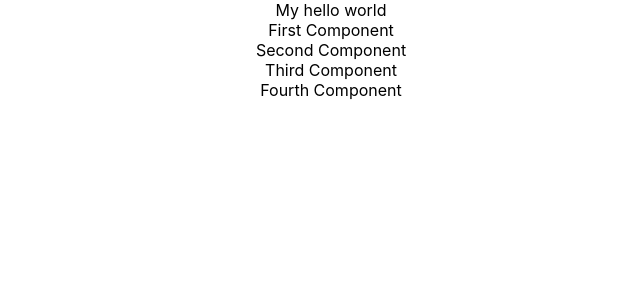
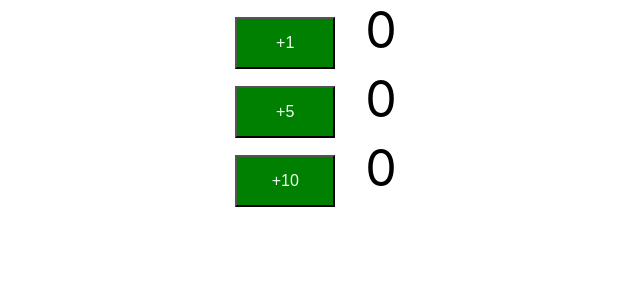
Before and after one commit to dheerwani/To-do_WebApp, a React (Create React App) app: page / in a window 1280 px wide. Shown: the top 300 px of the page, without its empty margins (309-949 px from the left). Built offline with nearby package versions, Linux system fonts and the light colour scheme.

Commit message:
Counter example

```diff
--- a/src/App.js
+++ b/src/App.js
@@ -1,12 +1,21 @@
-import logo from './logo.svg';
+// import logo from './logo.svg';
 import './App.css';
 import FirstComponent , {SecondComponent} from './components/learning-examples/FirstComponent'
-import { Component } from 'react';
+// import { Component } from 'react';
 import ThirdComponent from './components/learning-examples/ThirdComponent'
 import FourthComponent from './components/learning-examples/FourthComponent'
+import Counter from './components/counter/Counter'
 function App() {
   return (
     <div className="App">
+      <Counter/>
+    </div>
+  );
+}
+
+function LearningComponent() {
+  return (
+    <div className="LearningComponent">
       My hello world
       <FirstComponent/>
       <SecondComponent/>
@@ -16,5 +25,4 @@
   );
 }
 
-
 export default App;
--- /dev/null
+++ b/src/components/counter/Counter.css
@@ -0,0 +1,12 @@
+button{
+    background-color: green;
+    font-size: 16px;
+    width: 100px;
+    padding: 15px 30px;
+    color: honeydew;
+}
+
+.count {
+    font-size: 50px;
+    padding: 15px 30px;
+}
--- /dev/null
+++ b/src/components/counter/Counter.jsx
@@ -0,0 +1,59 @@
+import React,{Component} from 'react'
+import './Counter.css'
+import PropTypes from 'prop-types'
+
+class Counter extends Component {
+    render(){
+    return (
+        <div className="Counter">
+          <CounterButton by={1}/>
+          <CounterButton by={5}/>
+          <CounterButton by={10}/>
+        </div>
+      );
+    }
+}
+
+class CounterButton extends Component {
+
+    constructor() {
+        super();
+        this.state = {
+            counter : 0
+        }
+
+        this.increment = this.increment.bind(this);
+    }
+
+    render() {
+    return (
+      <div className="CounterButton">
+        <button onClick={this.increment}>+{this.props.by}</button>
+        <span className="count">{this.state.counter}</span>
+      </div>
+    );
+    }
+
+        increment(){
+        // console.log('increment')
+        // this.state.counter++;
+        this.setState({
+            counter : this.state.counter + this.props.by
+        }
+
+        );
+        }
+  }
+
+  CounterButton.defaultProps = {
+      by : 1
+  }
+
+  CounterButton.propTypes = {
+      by : PropTypes.number
+  }
+
+  export default Counter
+//   function increment(){
+//       console.log('increment')
+//   }
--- a/src/components/learning-examples/ThirdComponent.jsx
+++ b/src/components/learning-examples/ThirdComponent.jsx
@@ -1,4 +1,4 @@
-import React,{Component} from 'react'
+import React from 'react'
 
 export default function ThirdComponent() {
     return (
```
